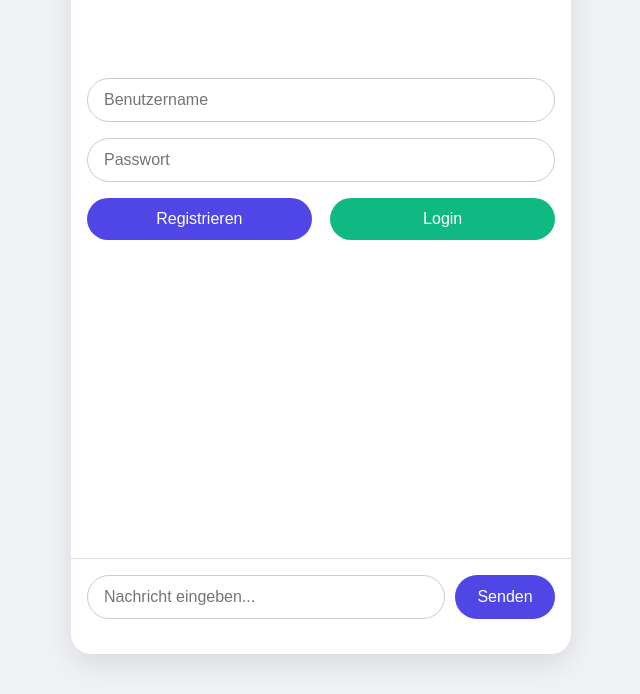
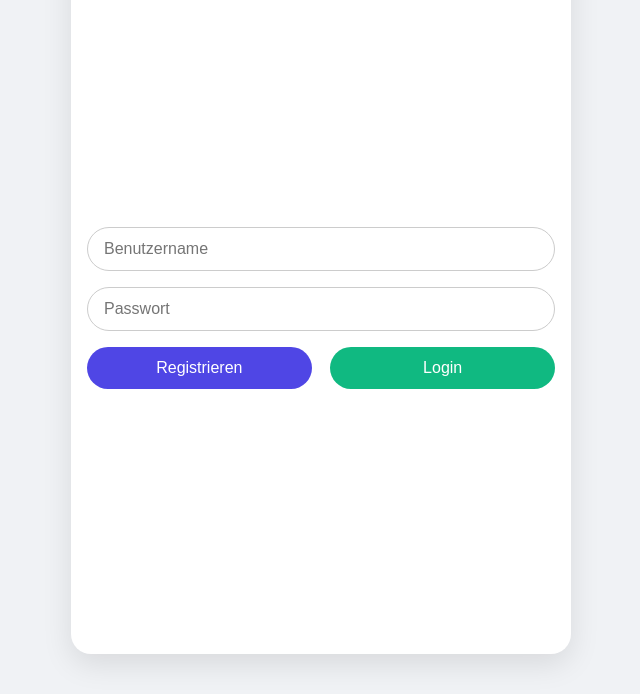
Before and after one commit to Juabuddy/Wchat, a website: page public/index.html in a window 1280 px wide. Shown: the part 106-800 px from the top of the page, without its empty margins (319-959 px from the left). Drawn offline with Linux system fonts and the light colour scheme.

Commit message:
Chatbox remove on loginpage

```diff
--- a/public/index.html
+++ b/public/index.html
@@ -135,7 +135,6 @@
       padding: 1rem;
       border-top: 1px solid #ddd;
       background-color: #fff;
-      flex-shrink: 0; /* don't shrink */
     }
 
     .chat-input input {
@@ -190,7 +189,7 @@
       <div id="login-message"></div>
     </section>
 
-    <section id="chat-section">
+    <section id="chat-section" style="display:none">
       <div id="chat"></div>
       <div class="chat-input">
         <input id="input" placeholder="Nachricht eingeben..." autocomplete="off" />
```
